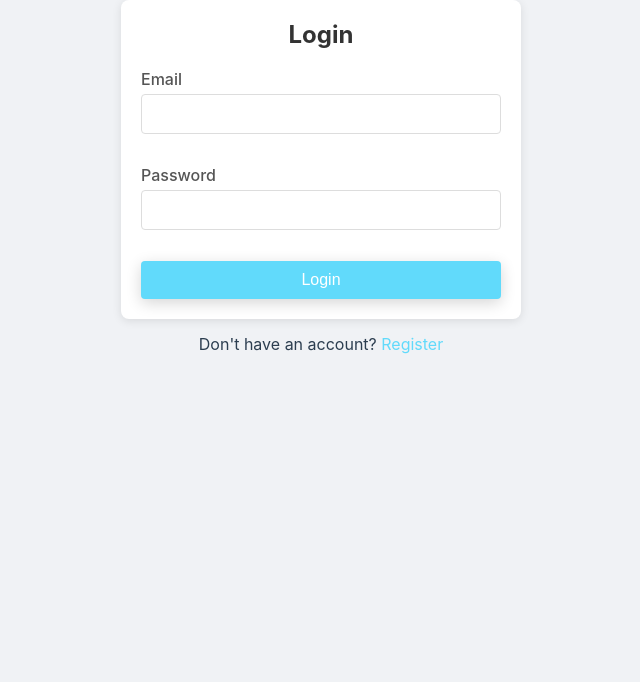
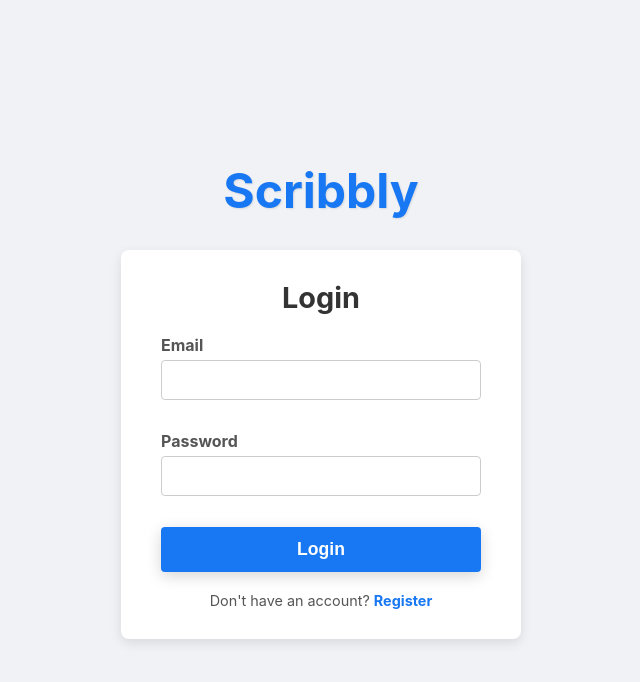
Before and after one commit to laibaaa21/scribbly, a React (Create React App) app in the folder frontend/: page / in a window 1280 px wide. Shown: the top 682 px of the page, without its empty margins (319-959 px from the left). Built offline with nearby package versions, Linux system fonts and the light colour scheme.

Commit message:
Authorization page fixed and linked to db

```diff
--- a/frontend/src/components/Auth.css
+++ b/frontend/src/components/Auth.css
@@ -1,84 +1,109 @@
+.auth-page {
+  display: flex;
+  flex-direction: column; /* Stack title and container vertically */
+  justify-content: center;
+  align-items: center;
+  min-height: 100vh; /* Full viewport height */
+  background-color: #f0f2f5; /* Light background color */
+  padding: 20px;
+}
+
+.auth-title {
+  font-size: 3em; /* Larger font size for the title */
+  color: #1877f2; /* A blue color, adjust as needed */
+  margin-bottom: 30px; /* Space below the title */
+  font-weight: bold;
+  text-shadow: 1px 1px 2px rgba(0, 0, 0, 0.1); /* Subtle shadow */
+}
+
+.auth-container {
+  background-color: #ffffff;
+  padding: 30px 40px;
+  border-radius: 8px;
+  box-shadow: 0 4px 12px rgba(0, 0, 0, 0.1);
+  width: 100%;
+  max-width: 400px; /* Limit the width of the form container */
+  text-align: center; /* Center text inside the container */
+}
+
+/* Style the form container used in Login.js and Register.js */
 .auth-form-container {
-  max-width: 400px;
-  margin: 0 auto;
-  padding: 20px;
-  background-color: #fff;
-  border-radius: 8px;
-  box-shadow: 0 2px 10px rgba(0, 0, 0, 0.1);
+  /* Remove any specific positioning or margins if they conflict */
+  width: 100%;
 }
 
 .auth-form-container h2 {
-  text-align: center;
   margin-bottom: 20px;
   color: #333;
+  font-size: 1.8em;
 }
 
 .form-group {
   margin-bottom: 15px;
+  text-align: left; /* Align labels and inputs left */
 }
 
 .form-group label {
   display: block;
   margin-bottom: 5px;
-  font-weight: 500;
+  font-weight: bold;
   color: #555;
 }
 
 .form-group input {
   width: 100%;
-  padding: 10px;
-  border: 1px solid #ddd;
+  padding: 10px 12px;
+  border: 1px solid #ccc;
   border-radius: 4px;
-  font-size: 16px;
+  box-sizing: border-box; /* Include padding and border in width */
+  font-size: 1em;
+}
+
+.btn.btn-primary {
+  width: 100%;
+  padding: 12px;
+  background-color: #1877f2; /* Match title color */
+  border: none;
+  border-radius: 4px;
+  color: white;
+  font-size: 1.1em;
+  font-weight: bold;
+  cursor: pointer;
+  transition: background-color 0.3s ease;
+}
+
+.btn.btn-primary:disabled {
+  background-color: #a0c3ff;
+  cursor: not-allowed;
+}
+
+.btn.btn-primary:hover:not(:disabled) {
+  background-color: #166fe5; /* Darker shade on hover */
 }
 
 .error-message {
-  background-color: #fee;
-  color: #c00;
+  color: #dc3545; /* Standard error red */
+  background-color: #f8d7da;
+  border: 1px solid #f5c6cb;
   padding: 10px;
   border-radius: 4px;
   margin-bottom: 15px;
-  font-size: 14px;
-}
-
-.btn {
-  display: inline-block;
-  padding: 10px 15px;
-  background-color: #61dafb;
-  color: #fff;
-  border: none;
-  border-radius: 4px;
-  cursor: pointer;
-  font-size: 16px;
-  font-weight: 500;
-  transition: background-color 0.3s;
-}
-
-.btn:hover {
-  background-color: #21a1c7;
-}
-
-.btn:disabled {
-  background-color: #ccc;
-  cursor: not-allowed;
-}
-
-.btn-primary {
-  background-color: #61dafb;
-  width: 100%;
+  text-align: center;
 }
 
 .auth-toggle {
-  text-align: center;
-  margin-top: 15px;
+  margin-top: 20px;
+  font-size: 0.9em;
+  color: #555;
 }
 
 .auth-toggle a {
-  color: #61dafb;
-  text-decoration: none;
+  color: #1877f2;
   cursor: pointer;
+  text-decoration: none; /* Remove underline */
+  font-weight: bold;
 }
 
 .auth-toggle a:hover {
-  text-decoration: underline;
+  text-decoration: underline; /* Add underline on hover */
 }
--- a/frontend/src/components/AuthPage.js
+++ b/frontend/src/components/AuthPage.js
@@ -12,6 +12,8 @@ const AuthPage = ({ onLoginSuccess }) => {
 
   return (
     <div className="auth-page">
+      <h1 className="auth-title">Scribbly</h1>
+      <div className="auth-container">
         {isLogin ? (
           <>
             <Login onSuccess={onLoginSuccess} />
@@ -28,6 +30,7 @@ const AuthPage = ({ onLoginSuccess }) => {
           </>
         )}
       </div>
+    </div>
   );
 };
 
```
Lines whose indentation alone changed are shown as unchanged.
